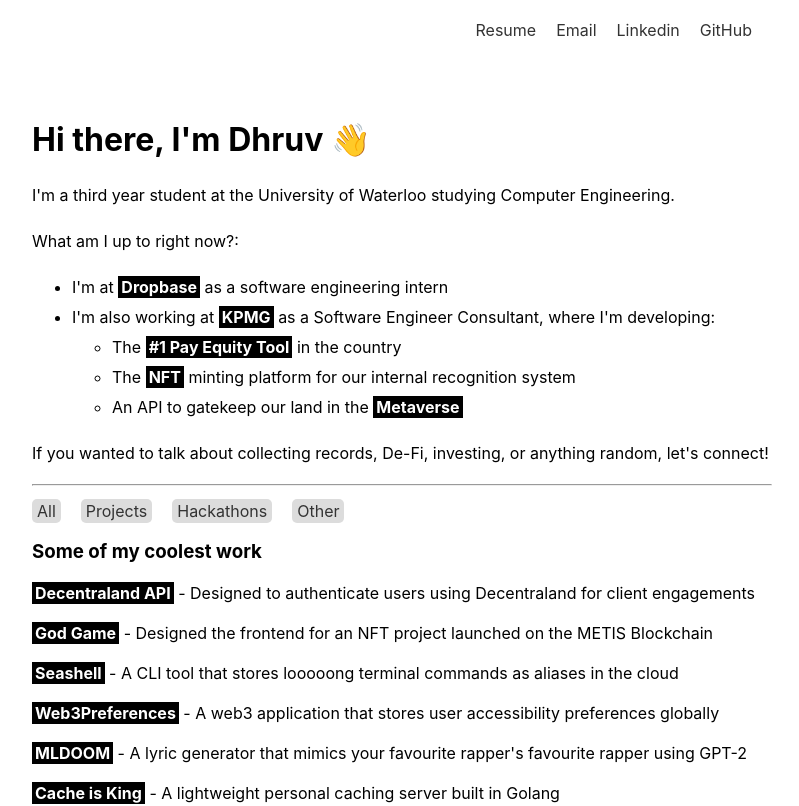
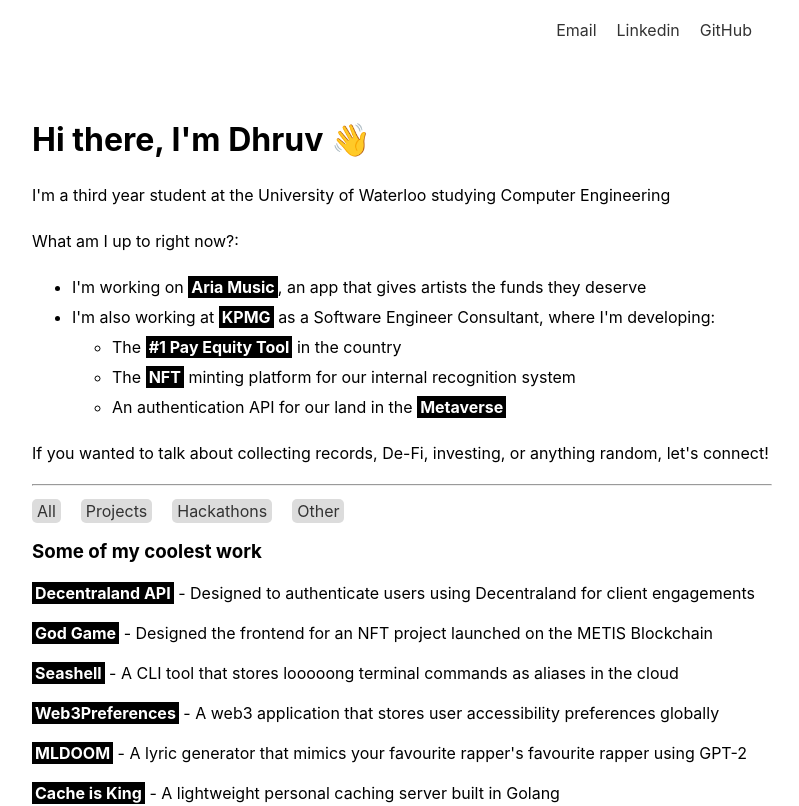
Before and after one commit to dbvora03/portfolio, a Next.js app: page / in a window 1280 px wide. Shown: the top 806 px of the page, without its empty margins (238-1037 px from the left). Built offline with nearby package versions, Linux system fonts and the light colour scheme.

Commit message:
added changes

```diff
--- a/components/Header.js
+++ b/components/Header.js
@@ -9,9 +9,9 @@
       <nav>
         <ul>
           <li>
-            <Link href='/Dhruv_Vora_Resume.pdf'>
+            {/* <Link href='/Dhruv_Vora_Resume.pdf'>
               <a href='/Dhruv_Vora_Resume.pdf' >Resume</a>
-            </Link>
+            </Link> */}
             <a href='mailto:dbvora03@gmail.com' >Email</a>
             <a href='https://linkedin.com/in/d3vora'>Linkedin</a>
             <a href='https://github.com/dbvora03'>GitHub</a>
--- a/pages/index.js
+++ b/pages/index.js
@@ -32,16 +32,16 @@
         <meta name='description' content='Hello!'></meta>
       </Head>
       <h1>Hi there, I{"'"}m Dhruv 👋 </h1>
-      <p className={styles.paragraph} >I{"'"}m a third year student at the University of Waterloo studying Computer Engineering.</p>
+      <p className={styles.paragraph} >I{"'"}m a third year student at the University of Waterloo studying Computer Engineering</p>
 
       <p className={styles.paragraph}> What am I up to right now?:</p>
       <ul>
-        <li className={styles.paragraph}>I{"'"}m at <strong className={styles.strong}>Dropbase</strong> as a software engineering intern</li>
+        <li className={styles.paragraph}>I{"'"}m working on <strong className={styles.strong}>Aria Music</strong>, an app that gives artists the funds they deserve</li>
         <li className={styles.paragraph}>I{"'"}m also working at <strong className={styles.strong}>KPMG</strong> as a Software Engineer Consultant, where I{"'"}m developing:</li>
         <ul>
           <li className={styles.paragraph}>The <strong className={styles.strong}>#1 Pay Equity Tool</strong> in the country</li>
           <li className={styles.paragraph}>The <strong className={styles.strong}>NFT</strong> minting platform for our internal recognition system</li>
-          <li className={styles.paragraph}>An API to gatekeep our land in the <strong className={styles.strong}>Metaverse</strong></li>
+          <li className={styles.paragraph}>An authentication API for our land in the <strong className={styles.strong}>Metaverse</strong></li>
         </ul>
         {/*<li className={styles.paragraph}>Recently, I{"'"}ve also joined <strong className={styles.strong}>Aria</strong> as a lead dev, where we're making a decentralized record label </li>*/}
 
```
Also changed, not shown: 2 other files (tests, documents, lock files or other folders).
